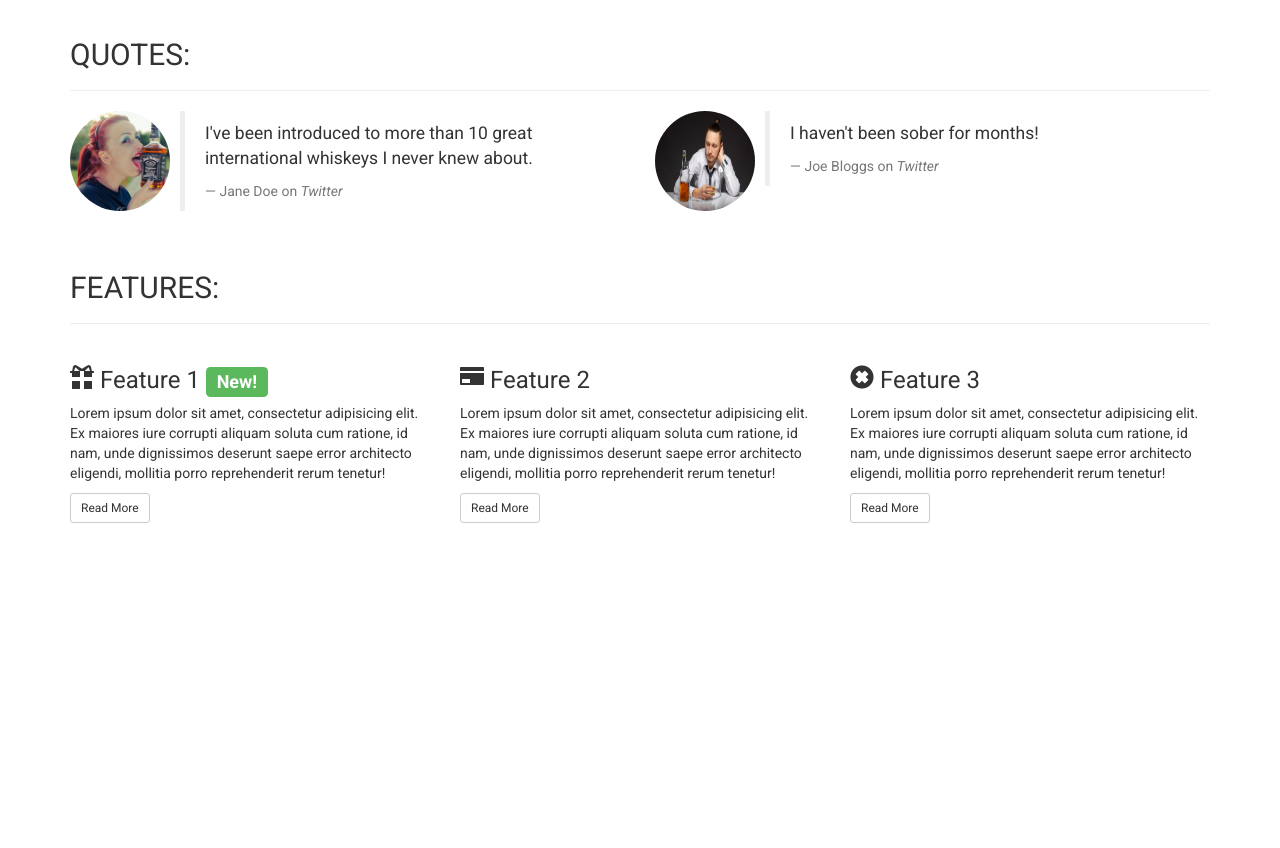
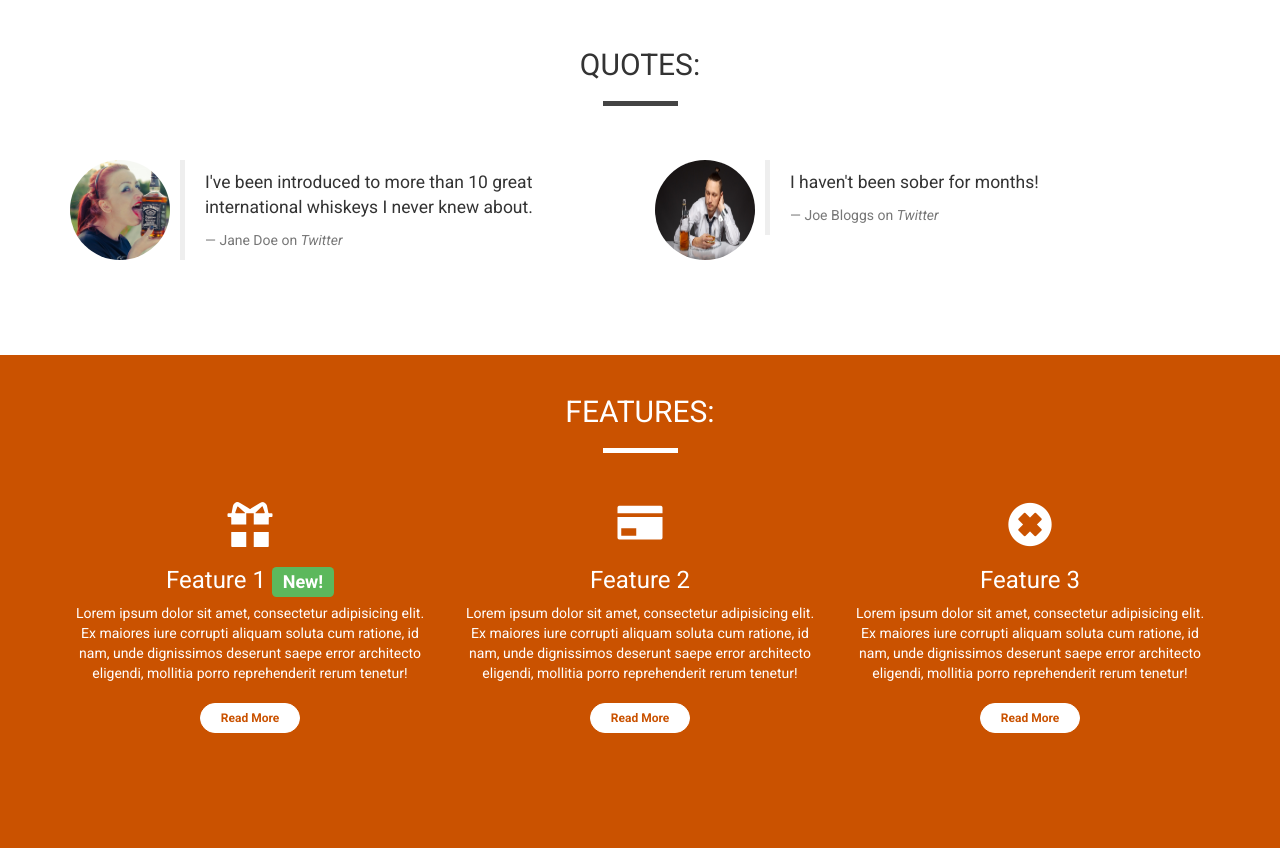
Before and after one commit to cronugs/whiskeydrop, a plain HTML site: page index.html in a window 1280 px wide. Shown: the part 802-1650 px from the top of the page. Before the commit the page ends 1335 px from the top, so only its background shows below. Drawn offline with nearby package versions, Linux system fonts and the light colour scheme.

Commit message:
more styling changes

```diff
--- a/css/style.css
+++ b/css/style.css
@@ -4,6 +4,16 @@ body {
 }
 
 /* Containers */
+
+.container-wrapper {
+
+}
+
+.container-wrapper--red {
+    background-color: #ca5200;
+    color: white;
+    padding-bottom: 75px;
+}
 
 .alert-container {}
 
@@ -31,7 +41,10 @@ body {
     background-color: rgba(0, 0, 0, 0.5)
 }
 
-.quotes-container {}
+.quotes-container {
+    padding-top: 10px;
+    padding-bottom: 75px;
+}
 
 .features-container {}
 
@@ -93,12 +106,12 @@ body {
     border: 0;
     border-radius: 16px;
     width: 100px;
-    background-color: #ff6305;
+    background-color: #ca5200;
     color: white;
 }
 
 .navbar-btn:hover {
-    background-color: #d14f00;
+    background-color: #ca5200;
     border-color: #d14f00;
     color: white;
 }
@@ -130,10 +143,15 @@ body {
     height: 5px;
     width: 75px;
     border: 0;
+    background-color: #444;
+}
+
+.block-divider--white {
+    background-color: white;
 }
 
 .block-divider-orange {
-    background-color: #ff6305;
+    background-color: #ca5200;
 }
 
 .block-divider-short {
@@ -151,8 +169,8 @@ body {
 
 .btn--red {
     color: white;
-    background-color: #ff6305;
-    border-color: #ff6305;
+    background-color: #ca5200;
+    border-color: #ca5200;
 
 }
 
@@ -182,3 +200,47 @@ body {
     border-radius: 0;
 
 }
+
+/* Page Headers */
+
+.page-header {
+    text-align: center;
+    margin-bottom: 0;
+    border-bottom: 0;
+}
+
+.page-header h2 {
+    margin-top: 0;
+}
+
+/* Quotes */
+
+.quotes .page-header {
+    margin-bottom: 25px;
+}
+
+blockquote .quote {
+    border-left: 0;
+}
+
+.feature {
+    text-align: center;
+    margin-bottom: 40px;
+}
+
+.feature .glyphicon {
+    display: block;
+    margin-bottom: 20px;
+    font-size: 45px;
+    line-height: 45px;
+}
+
+.feature .btn {
+    background-color: white;
+    border-color: white;
+    border-radius: 15px;
+    min-width: 100px;
+    font-weight: bold;
+    margin-top: 10px;
+    color: #ca5200;
+}
--- a/index.html
+++ b/index.html
@@ -111,6 +111,7 @@
                 <div class="col-xs-12">
                     <div class="page-header">
                         <h2 class="text-uppercase">Quotes:</h2>
+                        <hr class="block-divider">
                     </div>
                 </div>
             </div>
@@ -147,12 +148,15 @@
 
 
         <!-- Features -->
+
+        <div class="container-wrapper container-wrapper--red">
             <div class="container features-container">
                 <section class="features">
                     <div class="row">
                         <div class="col-xs-12">
                             <div class="page-header">
                                 <h2 class="text-uppercase"> Features:</h2>
+                                <hr class="block-divider block-divider--white">
                             </div>
                         </div>
                     </div>
```
Lines whose indentation alone changed are shown as unchanged.
